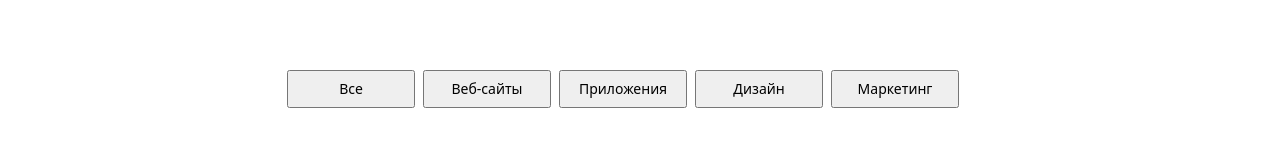
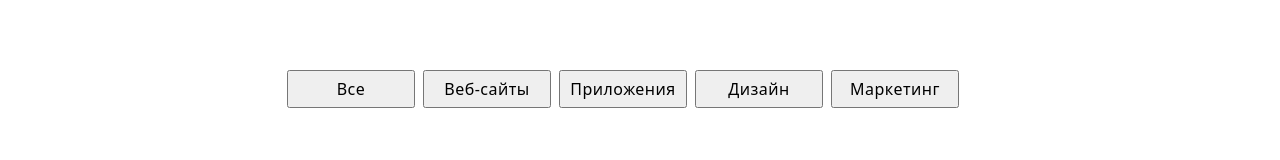
Before and after one commit to Peculair/goit-markup-hw-02, a plain HTML site: page portfolio.html in a window 1280 px wide. Shown: the part 152-312 px from the top of the page. Drawn offline with nearby package versions, Linux system fonts and the light colour scheme.

Commit message:
edit-buttons

```diff
--- a/css/style.css
+++ b/css/style.css
@@ -292,6 +292,11 @@ a {
   left: 576px;
   top: 174px;
   cursor: pointer;
+  font-weight: 500;
+  font-size: 16px;
+  line-height: 26px;
+  text-align: center;
+  letter-spacing: 0.03em;
 }
 
 .filter-button:hover {
```
